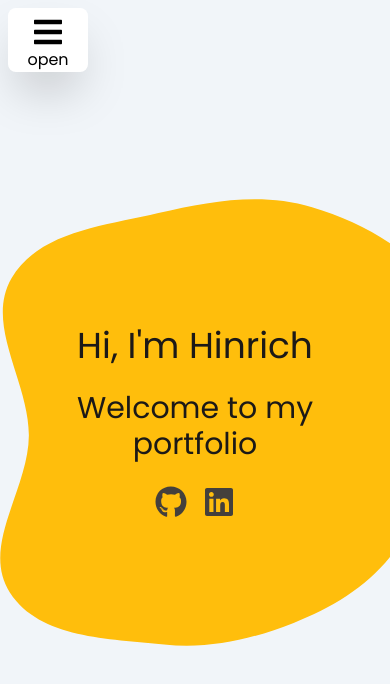
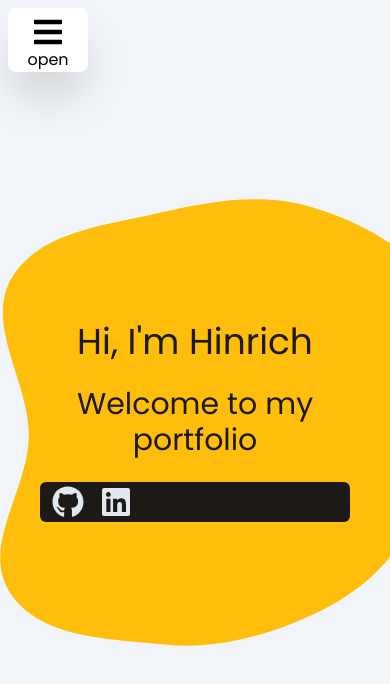
Before and after one commit to Amaterasu10/react-portfolio-vite, a React (Vite) app: page / in a window 390 px wide. Shown: the top 684 px of the page. Built offline with nearby package versions, Linux system fonts and the light colour scheme.

Commit message:
updated the style for social links

```diff
--- a/src/routes/Home.jsx
+++ b/src/routes/Home.jsx
@@ -44,15 +44,15 @@ const Home = forwardRef(
 						Welcome to my portfolio
 					</h2>
 
-					<ul className="flex mt-5 mx-auto w-fit sm:mx-0">
+					<ul className="flex mt-5 mx-auto w-fit sm:mx-0 bg-stone-900 w-full p-1 rounded-md">
 						<li className='px-2'>
-							<a href="https://github.com/Amaterasu10" target="_blank" className='secondary-text hover:text-stone-900'>
+							<a href="https://github.com/Amaterasu10" target="_blank" className='text-slate-200 hover:text-stone-400'>
 							<FaGithub size={"2rem"} title="Github"/>
 							</a>
 						</li>
 
 						<li className='px-2'>
-							<a href="https://www.linkedin.com/in/john-hinrich-joseph-galindo-2149b0201/" target="_blank" className='secondary-text hover:text-stone-900'>
+							<a href="https://www.linkedin.com/in/john-hinrich-joseph-galindo-2149b0201/" target="_blank" className='text-slate-200 hover:text-stone-400'>
 							<FaLinkedin size={"2rem"}/>
 							</a>
 						</li>
```
